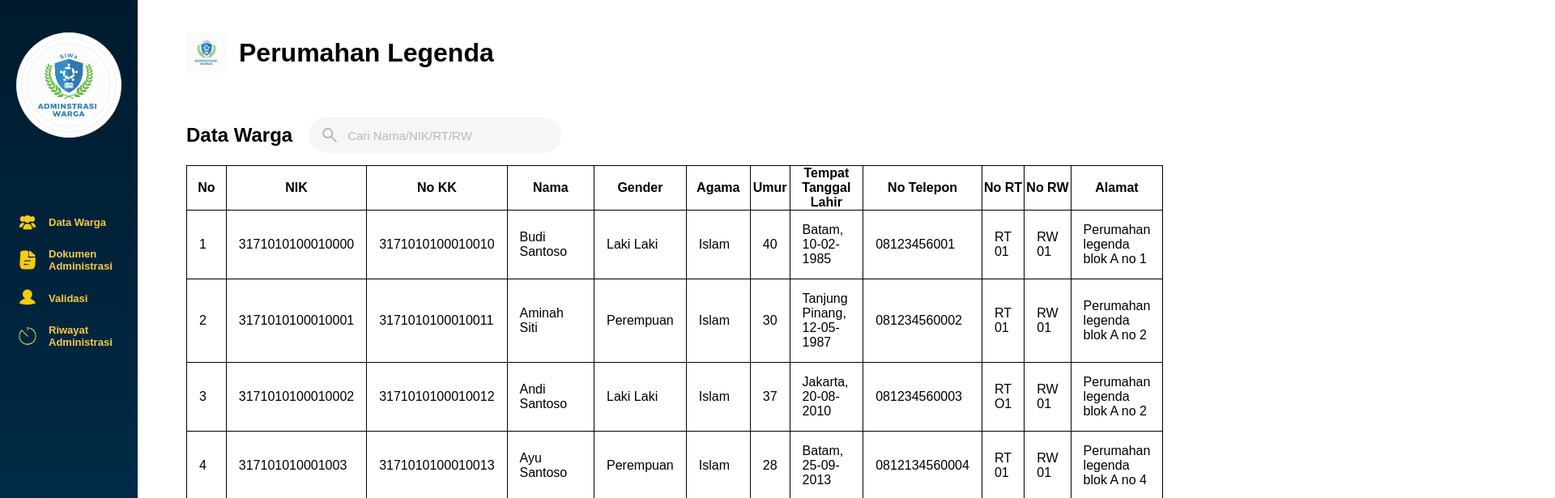
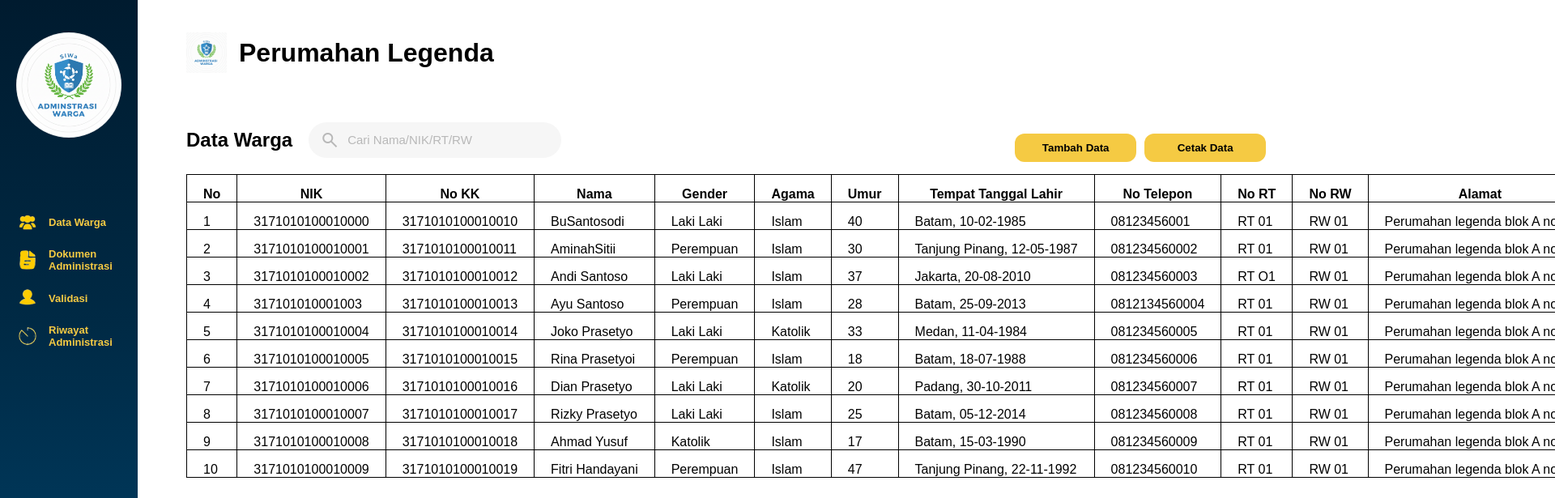
Before and after one commit to naufal7722/PBL-01, a plain HTML site: page template/tes.html in a window 1280 px wide. Shown: the top 615 px of the page at 81% size, 1920 px wide, since content can reach past the window. Drawn offline with nearby package versions, Linux system fonts and the light colour scheme.

Commit message:
Add files via upload

```diff
--- a/template/styletes.css
+++ b/template/styletes.css
@@ -182,29 +182,58 @@
     .search-icon {
       color: rgba(0, 0, 0, 0.25);
     }
-
+    table {
+      overflow-x: scroll;
+    }
     table, th, td {
       border: 1px solid black;
       border-collapse: collapse;
+
+
     }
-  td, td {
-    padding: 15px;
-    margin: auto;
+    th, td {
+      padding: 15px 20px;
+      padding-bottom: 0%;
+      margin: 50px;
+      white-space:nowrap;
     }
 
     .title-search {
       display: flex;
-
       align-items: center;
       margin-bottom: 15px;
     }
-.btn{
-    background-color: #ffB915;
-    color:#001b2f;
+    .button-tambah {
+      margin-left:560px;
+      padding-bottom: 10px;
+      padding-top: 10px;
+      font-weight: bold;
+      background-color: #f5ca43;
+      border: none;
+      margin-top: 20px;
       border-radius: 12px;
-    width: 40%;
-    height: 25px;
-    margin-top: 120px;
-    font-weight: bolder;
-    cursor: pointer;
+      white-space:nowrap;
+      width: 150px;
+
+
     }
+    .button-tambah:hover {
+      background-color: #c6a63a;
+    }
+    .button-cetak {
+      margin-left: 10px;
+      padding-bottom: 10px;
+      padding-top: 10px;
+      font-weight: bold;
+      background-color: #f5ca43;
+      border: none;
+      margin-top: 20px;
+      border-radius: 12px;
+      white-space:nowrap;
+      width: 150px;
+
+
+    }
+    .button-cetak:hover {
+      background-color: #c6a63a;
+    }
--- a/template/tes.html
+++ b/template/tes.html
@@ -50,7 +50,6 @@
             <p>Alamat:xxxxxxx</p>
             <p>No telp:083168552659</p>
             <p>Email:User1@gmail.com</p>
-            <button class="btn">Log Out</button>
           </div>
         </div>
       </div>
@@ -67,11 +66,15 @@
             class="search-input"
             id="searchInput"
             placeholder="Cari Nama/NIK/RT/RW">
+
         </div>
       </form>
-    </div>
-<div class="outer-wrapper">
-    <table id="dataWarga">
+          <button class="button-tambah">
+            Tambah Data
+          </button>
+          <button class="button-cetak">Cetak Data</button>
+        </div>
+    <table>
     <thead>
       <tr>
         <th>No</th>
@@ -81,7 +84,7 @@
         <th>Gender</th>
         <th>Agama</th>
         <th>Umur</th>
-        <th>Tempat Tanggal Lahir</th>
+        <th style="width: 50px;">Tempat Tanggal Lahir</th>
         <th>No Telepon</th>
         <th>No RT</th>
         <th>No RW</th>
@@ -93,7 +96,7 @@
         <td>1</td>
         <td>3171010100010000</td>
         <td>3171010100010010</td>
-        <td>Budi Santoso</td>
+        <td>BuSantosodi</td>
         <td>Laki Laki</td>
         <td>Islam</td>
         <td>40</td>
@@ -107,7 +110,7 @@
         <td>2</td>
         <td>3171010100010001</td>
         <td>3171010100010011</td>
-        <td>Aminah Siti</td>
+        <td>AminahSitii</td>
         <td>Perempuan</td>
         <td>Islam</td>
         <td>30</td>
@@ -232,7 +235,6 @@
 
     </tbody>
   </table>
-  </div>
   </main>
 
   <script>
```
Also changed, not shown: 1 other file. Lines whose indentation alone changed are shown as unchanged.
